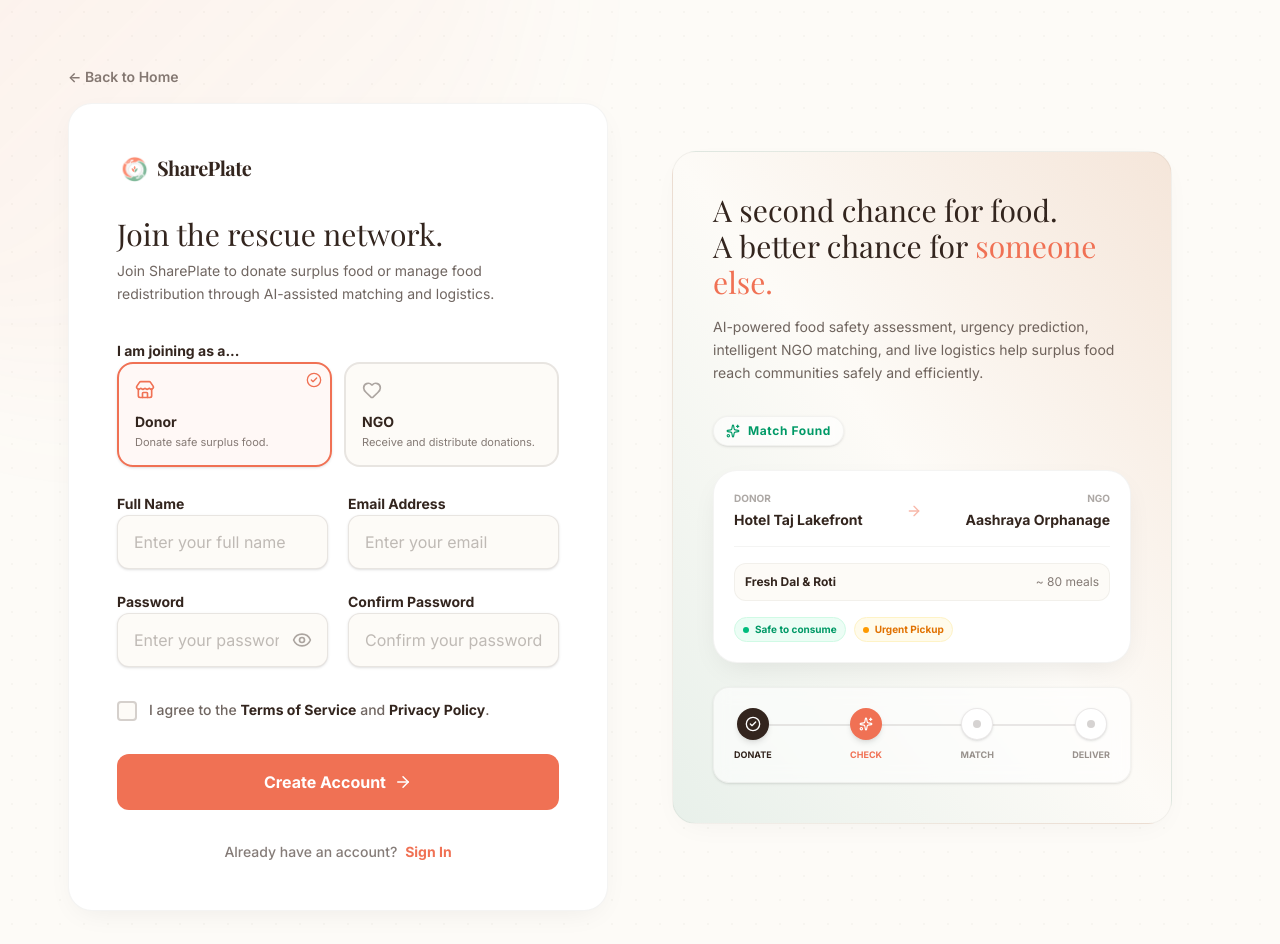
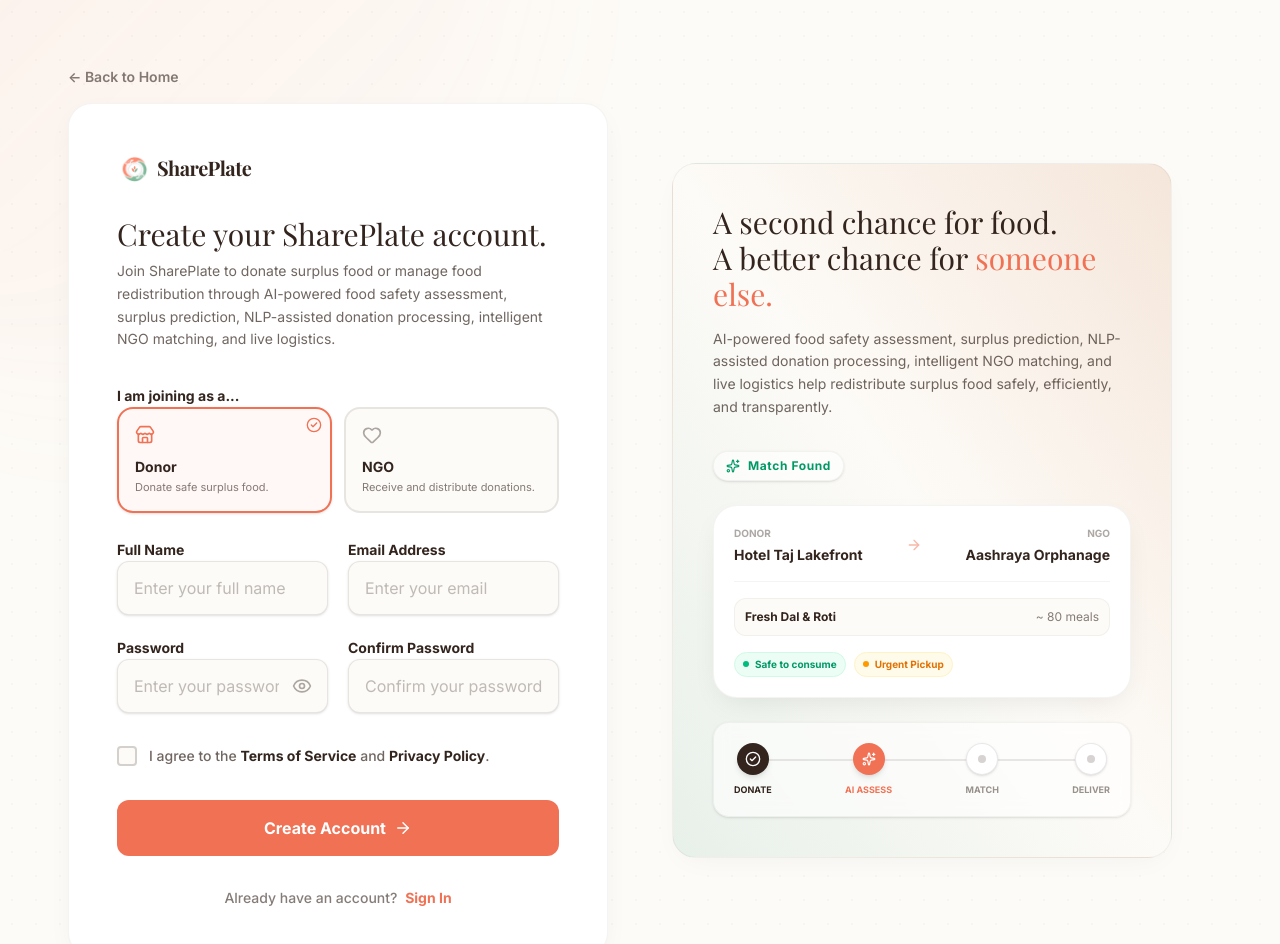
Before and after one commit to somiya-namdeo/SharePlate, a React (Vite) app in the folder frontend/: page /signup in a window 1280 px wide. Shown: the top 944 px of the page. Built offline with nearby package versions, Linux system fonts and the light colour scheme; no server answers; a web font is replaced by a local one.

Commit message:
style: Refine authentication pages UI and content

```diff
--- a/frontend/src/pages/SignIn.tsx
+++ b/frontend/src/pages/SignIn.tsx
@@ -162,7 +162,7 @@ export function SignIn() {
                 </h2>
 
                 <p className="text-[#33251E]/70 text-sm leading-relaxed mb-8">
-                  AI-powered food safety assessment, urgency prediction, intelligent NGO matching, and live logistics help surplus food reach communities safely and efficiently.
+                  AI-powered food safety assessment, surplus prediction, NLP-assisted donation processing, intelligent NGO matching, and live logistics help redistribute surplus food safely, efficiently, and transparently.
                 </p>
 
                 <div className="grid grid-cols-3 gap-3 mb-8">
--- a/frontend/src/pages/SignUp.tsx
+++ b/frontend/src/pages/SignUp.tsx
@@ -75,8 +75,8 @@ export function SignUp() {
               <span className="font-serif text-xl font-bold tracking-tight">SharePlate</span>
             </Link>
 
-            <h1 className="font-serif text-3xl text-[#33251E] mb-2">Join the rescue network.</h1>
-            <p className="text-[#33251E]/70 mb-8 text-sm leading-relaxed">Join SharePlate to donate surplus food or manage food redistribution through AI-assisted matching and logistics.</p>
+            <h1 className="font-serif text-3xl text-[#33251E] mb-2">Create your SharePlate account.</h1>
+            <p className="text-[#33251E]/70 mb-8 text-sm leading-relaxed">Join SharePlate to donate surplus food or manage food redistribution through AI-powered food safety assessment, surplus prediction, NLP-assisted donation processing, intelligent NGO matching, and live logistics.</p>
 
             <form onSubmit={handleSubmit} className="space-y-6">
 
@@ -227,7 +227,7 @@ export function SignUp() {
                 </h2>
 
                 <p className="text-[#33251E]/70 text-sm leading-relaxed mb-8">
-                  AI-powered food safety assessment, urgency prediction, intelligent NGO matching, and live logistics help surplus food reach communities safely and efficiently.
+                  AI-powered food safety assessment, surplus prediction, NLP-assisted donation processing, intelligent NGO matching, and live logistics help redistribute surplus food safely, efficiently, and transparently.
                 </p>
 
                 <div className="inline-flex items-center gap-2 px-3 py-1.5 rounded-full bg-white/60 backdrop-blur-sm text-emerald-600 text-xs font-bold tracking-wider mb-6 shadow-sm border border-[#33251E]/5">
@@ -276,7 +276,7 @@ export function SignUp() {
                     </div>
                     <div className="flex flex-col items-center gap-2 z-10">
                       <div className="w-8 h-8 rounded-full bg-[#F07154] text-white flex items-center justify-center text-xs shadow-md"><Sparkles size={14} /></div>
-                      <span className="text-[9px] font-bold text-[#F07154] uppercase">Check</span>
+                      <span className="text-[9px] font-bold text-[#F07154] uppercase">AI Assess</span>
                     </div>
                     <div className="flex flex-col items-center gap-2 z-10">
                       <div className="w-8 h-8 rounded-full bg-white border border-[#33251E]/10 text-[#33251E]/40 flex items-center justify-center text-xs shadow-sm"><span className="w-2 h-2 rounded-full bg-[#33251E]/20"></span></div>
```
